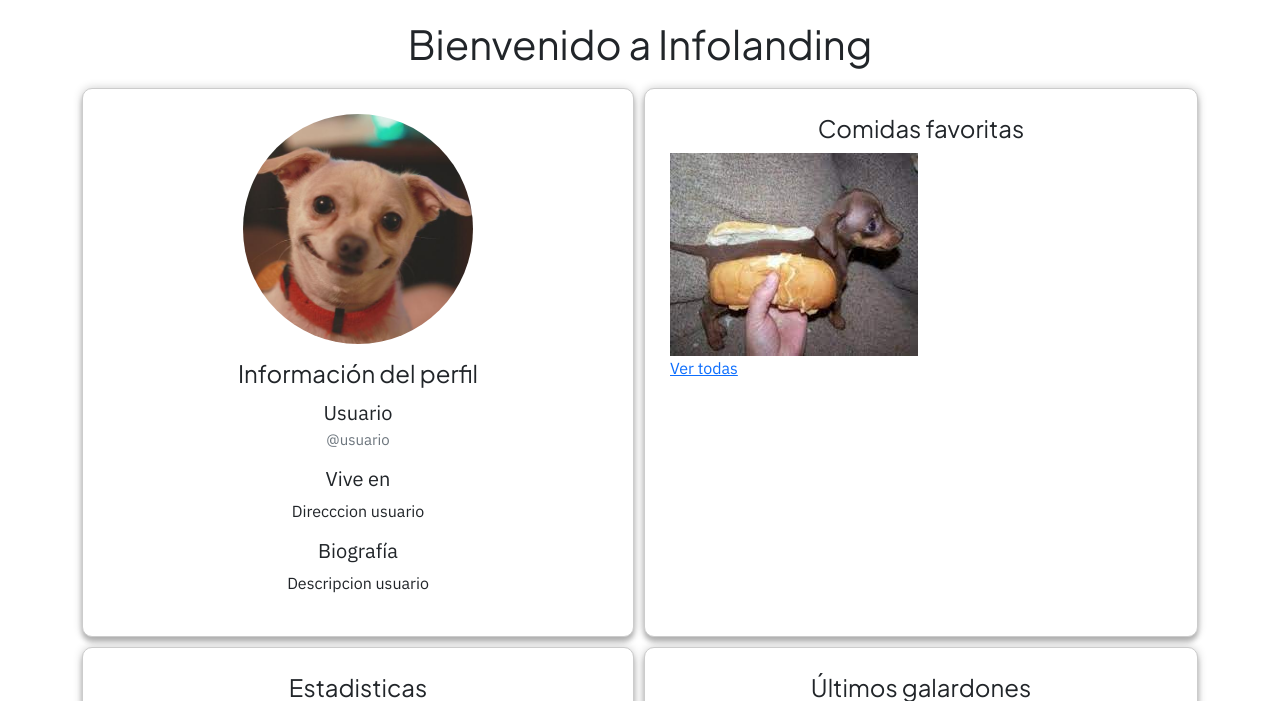
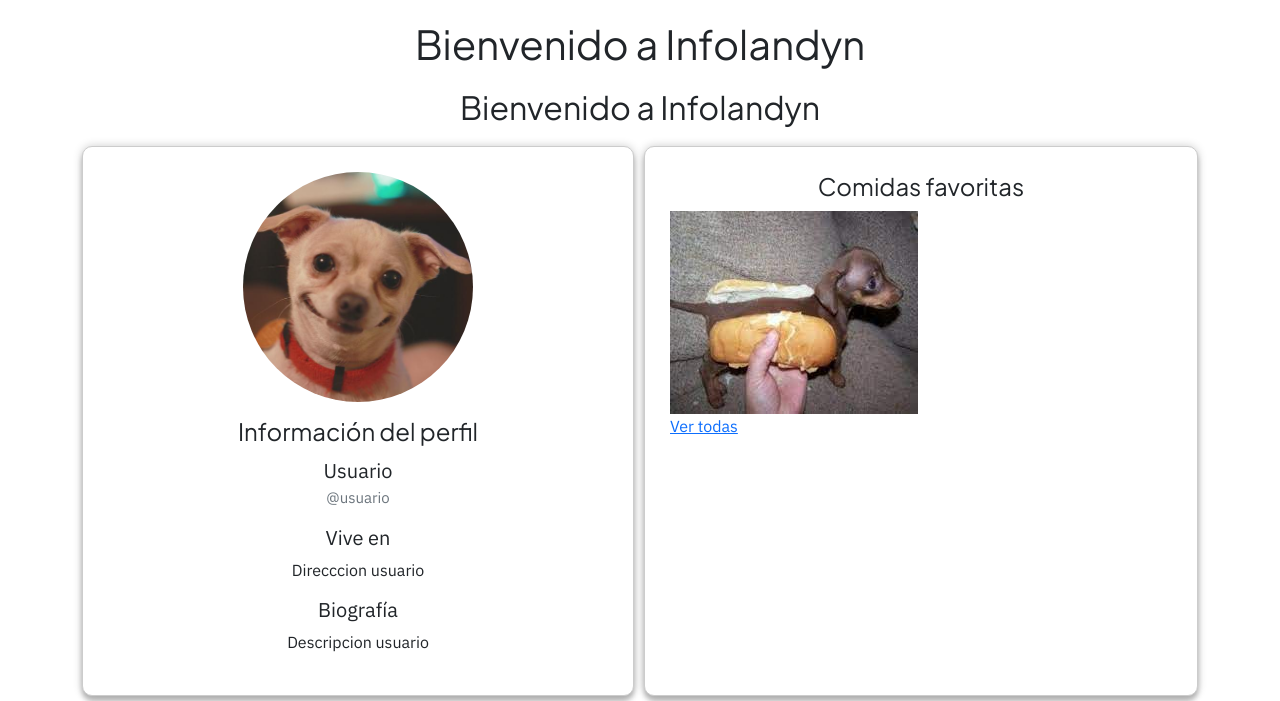
Before and after one commit to Infolandyn/Infolandyn, a Flask app: page / in a window 1280 px wide. Shown: the part 56-757 px from the top of the page. Run offline with Flask 2, Linux system fonts and the light colour scheme; some libraries are stand-ins or nearby versions.

Commit message:
Update index.html

```diff
--- a/templates/index.html
+++ b/templates/index.html
@@ -1,7 +1,8 @@
 {% extends 'base.html' %}
 
 {% block content %}
-    <h1 class="title1">Bienvenido a Infolanding</h1>
+    <h1 class="title1">Bienvenido a Infolandyn</h1>
+    <h2 class="title1">Bienvenido a Infolandyn</h2>
     <div class="wrapper">
         <div class="informacion">
             <div>
```
